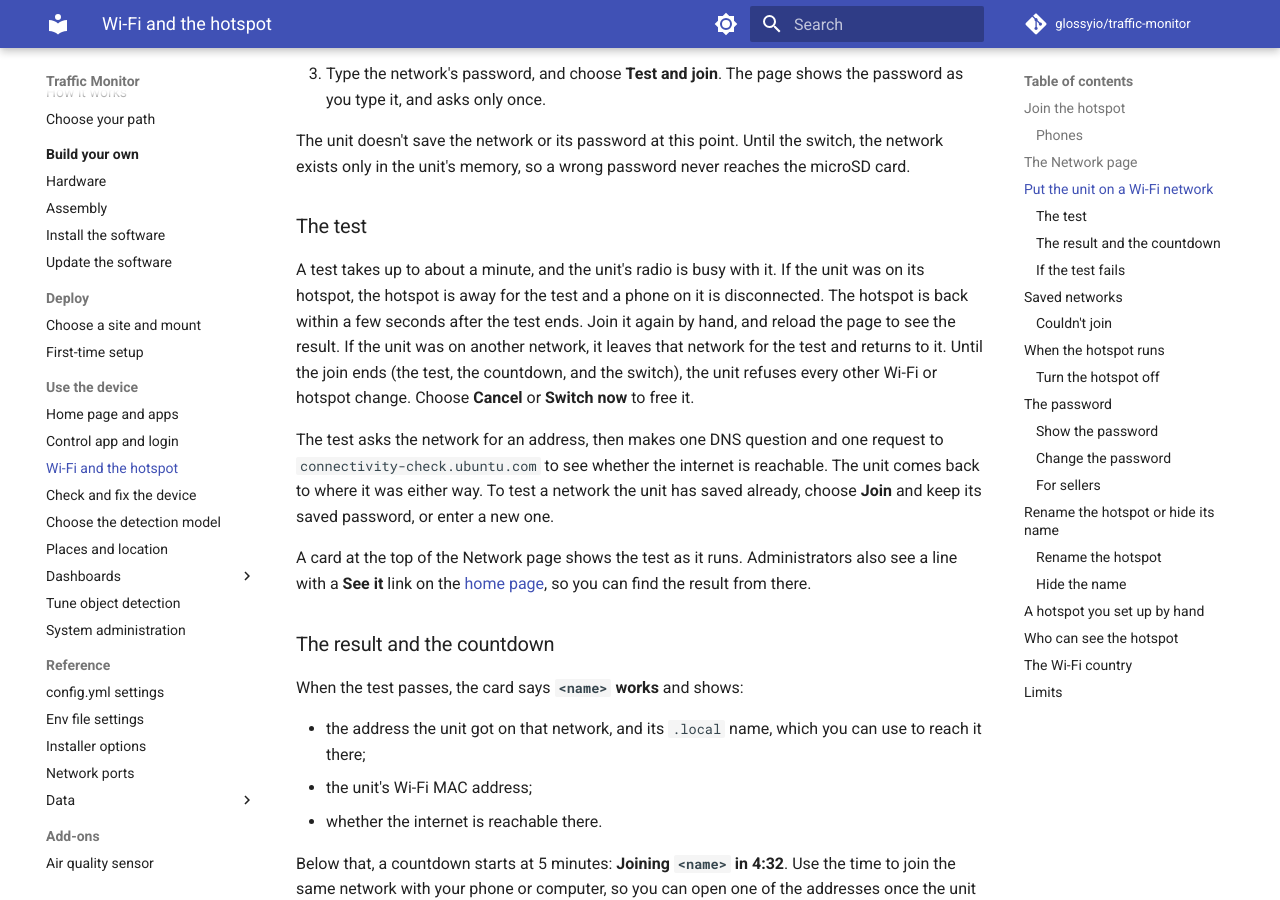
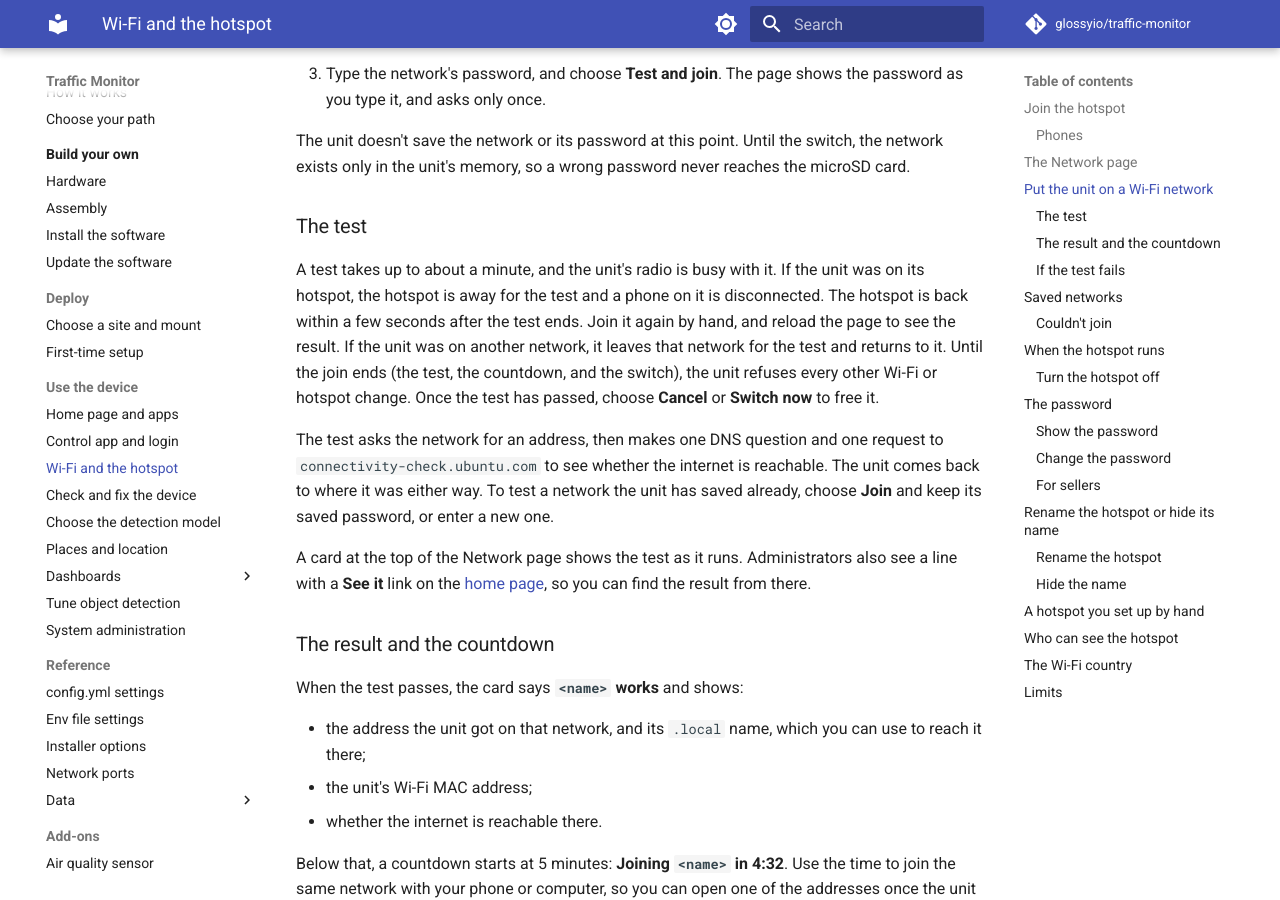
Before and after one commit to glossyio/traffic-monitor, an MkDocs documentation site: the page built from docs/use/wifi-hotspot.md, in a window 1280 px wide and 900 px high, scrolled down 2796 px. Built offline with MkDocs 1.6.1 and Material for MkDocs 9.7.7, drawn with Linux system fonts in a browser that asks for light colours; comment, search, counter and statistics services are not loaded; the version menu is left out; some of the changed text lies outside the part shown.

Commit message:
State when Cancel and Switch now appear and what a lost network costs
Cancel and Switch now are on the card only once the test has passed. When the
network goes away during the countdown, the switch waits for it and the
hotspot is away for up to about a minute, as the bench measured.

Assisted-by: Claude Code 2.1.322 (CLI)
AI-Model: Claude Sonnet 5.5 (claude-sonnet-5-5)
AI-Effort: high
AI-Role: drafted

```diff
--- a/docs/use/wifi-hotspot.md
+++ b/docs/use/wifi-hotspot.md
@@ -60,7 +60,7 @@ The unit doesn't save the network or its password at this point. Until the switc
 
 ### The test
 
-A test takes up to about a minute, and the unit's radio is busy with it. If the unit was on its hotspot, the hotspot is away for the test and a phone on it is disconnected. The hotspot is back within a few seconds after the test ends. Join it again by hand, and reload the page to see the result. If the unit was on another network, it leaves that network for the test and returns to it. Until the join ends (the test, the countdown, and the switch), the unit refuses every other Wi-Fi or hotspot change. Choose **Cancel** or **Switch now** to free it.
+A test takes up to about a minute, and the unit's radio is busy with it. If the unit was on its hotspot, the hotspot is away for the test and a phone on it is disconnected. The hotspot is back within a few seconds after the test ends. Join it again by hand, and reload the page to see the result. If the unit was on another network, it leaves that network for the test and returns to it. Until the join ends (the test, the countdown, and the switch), the unit refuses every other Wi-Fi or hotspot change. Once the test has passed, choose **Cancel** or **Switch now** to free it.
 
 The test asks the network for an address, then makes one DNS question and one request to `connectivity-check.ubuntu.com` to see whether the internet is reachable. The unit comes back to where it was either way. To test a network the unit has saved already, choose **Join** and keep its saved password, or enter a new one.
 
@@ -97,7 +97,7 @@ The card says why, and the unit is back where it was. Nothing is saved for a new
 | **The unit was busy with its Wi-Fi** | Another Wi-Fi change was under way. Try again in a minute. |
 | **The test couldn't run** | The unit couldn't prepare to come back, so it left its radio alone, or it hit an error it didn't expect. It is back where it was. |
 | **The test of `<name>` was interrupted** | The test stopped partway, for example because the unit lost power. The unit goes back to where it was within a minute and a half. |
-| **The test passed, but the unit couldn't join `<name>` when the countdown ended** | The unit is back where it was. The network stays saved, and the unit tries it again by itself, after a wait that grows to about an hour. See [When the hotspot runs](#when-the-hotspot-runs). |
+| **The test passed, but the unit couldn't join `<name>` when the countdown ended** | The unit is back where it was. If the network went away during the countdown, the switch waits for it, and the hotspot is away for up to about a minute before it comes back. The network stays saved, and the unit tries it again by itself, after a wait that grows to about an hour. See [When the hotspot runs](#when-the-hotspot-runs). |
 
 A saved network that fails is kept, because the cause may be temporary. A new network that fails is not saved.
 
```
